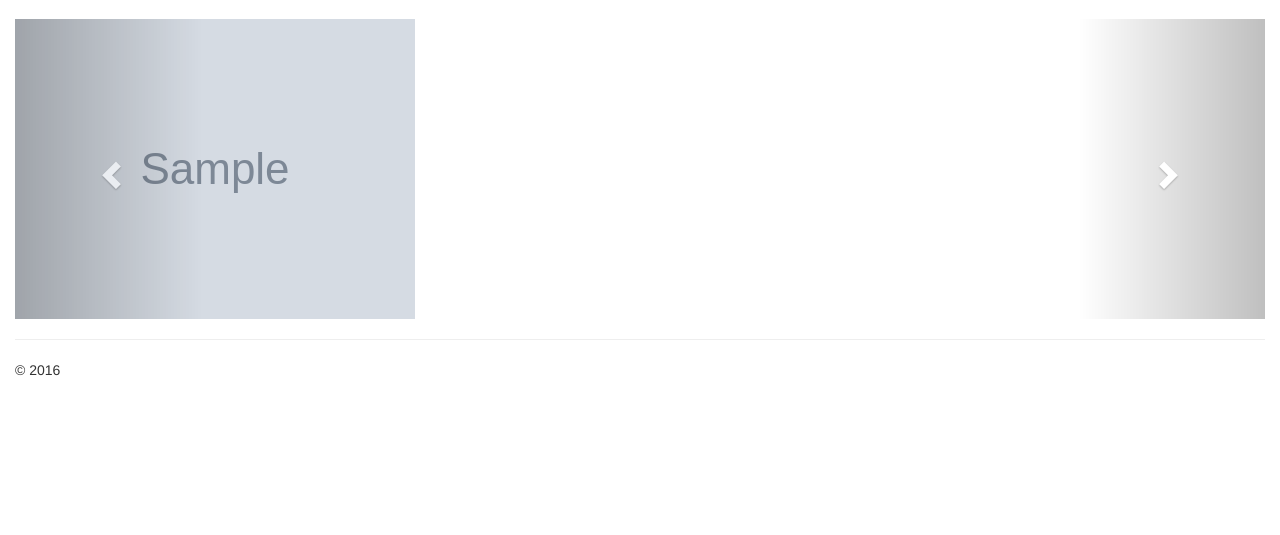
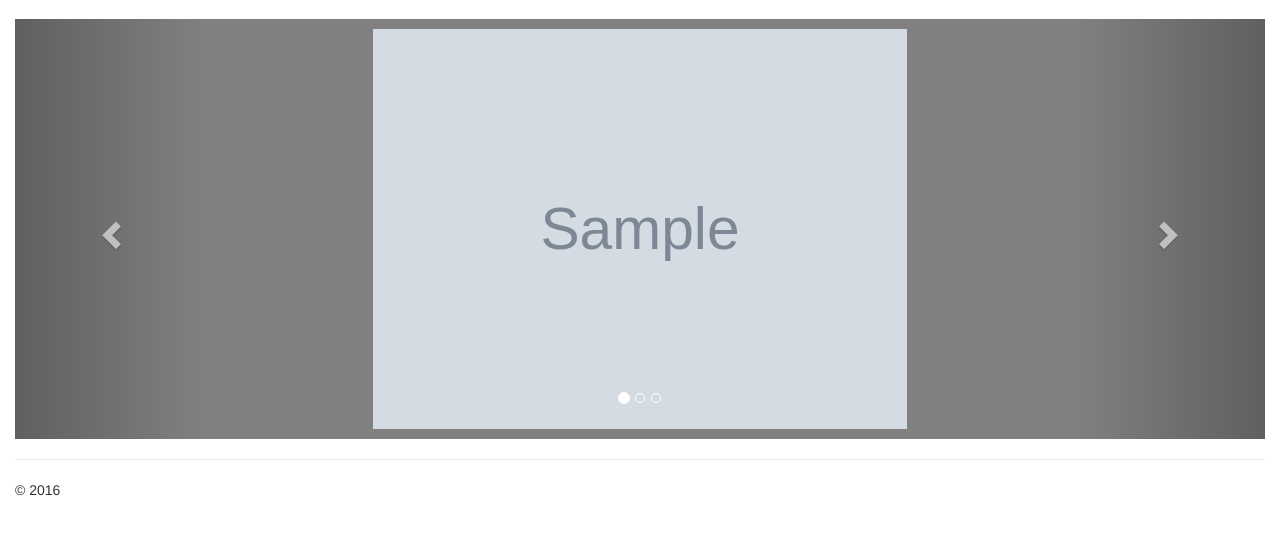
Before and after one commit to samcheck/PyMedia, a Flask app: page / in a window 1280 px wide. Shown: the part 51-586 px from the top of the page. Run offline with Flask 2, Linux system fonts and the light colour scheme; tables that the repository leaves empty hold one stand-in row (values such as "Sample post"); grey boxes marked "Sample" are stand-in pictures; some libraries are stand-ins or nearby versions.

Commit message:
adding custom carousel css to center imgs and have gray background

```diff
--- a/FlaskMedia/static/css/custom.css
+++ b/FlaskMedia/static/css/custom.css
@@ -30,3 +30,19 @@
   height:auto;
   width:100%
 }
+
+/* http://stackoverflow.com/questions/10591422/bootstrap-carousel-image-doesnt-align-properly */
+.carousel-inner > .item > a > img {
+    margin: 0 auto;
+    height: 400px;
+    -webkit-background-size: cover;
+    -moz-background-size: cover;
+    -o-background-size: cover;
+    background-size: cover;
+}
+
+.carousel {
+        background-color: gray;
+        position: relative;
+        padding: 10px;     /* Shows as a border around the carousel */
+    }
```
